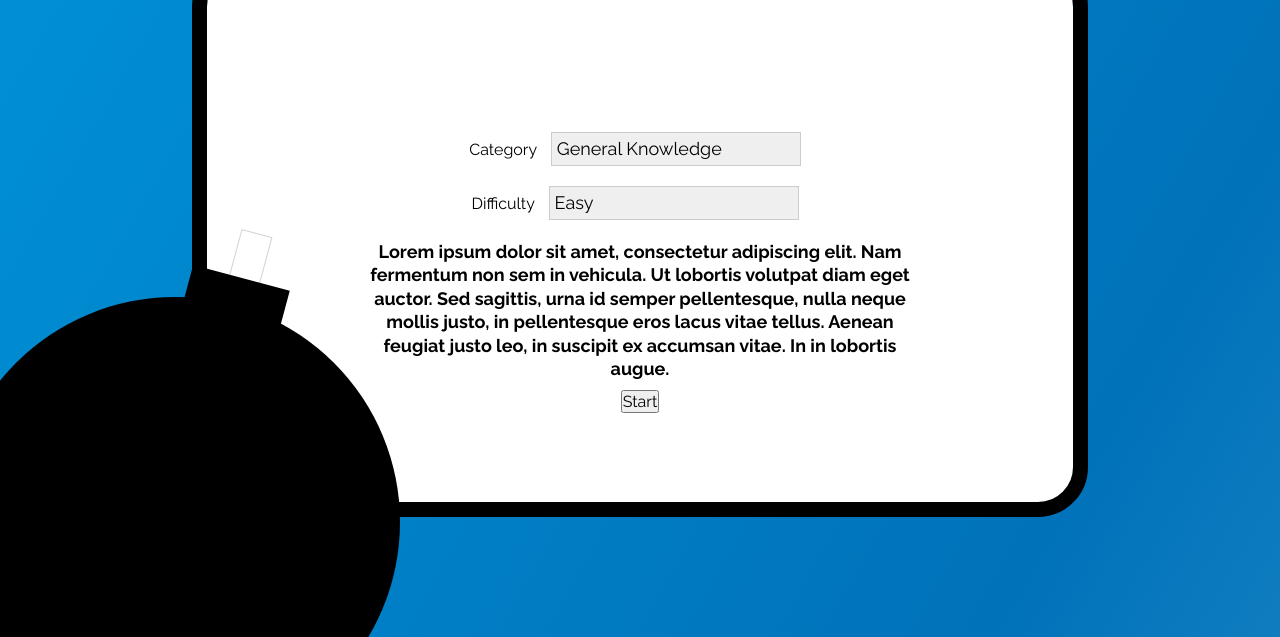
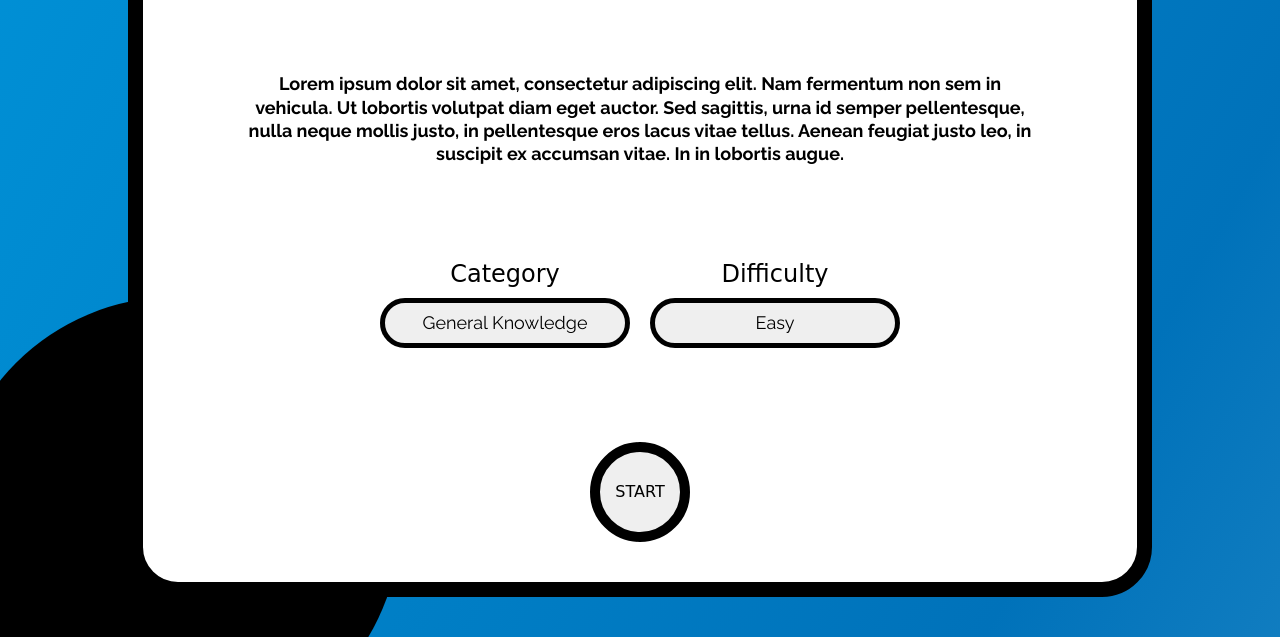
Before and after one commit to DangLLC/project4_nataliya_scott, a plain HTML site: page index.html in a window 1280 px wide. Shown: the part 163-800 px from the top of the page. Drawn offline with nearby package versions, Linux system fonts and the light colour scheme; a web font is replaced by a local one.

Commit message:
will these modals ever work? the answer (we hope) is now YES

```diff
--- a/index.html
+++ b/index.html
@@ -85,7 +85,7 @@
                 <fieldset class="qa-fieldset hidden defuse" id="qa6">
                     <div class="submit">
                         <p>DEFUSE BOMB?</p>
-                        <input type="submit" value="Yes, please.">
+                        <input type="submit" value="Yes, please." class="defuse-button">
                         <button class="explosion-button">No</button>
                     </div>
                 </fieldset>
@@ -97,6 +97,11 @@
         <div class="modal start-modal">
             <div class="modal-content modal-content-start">
                 <!-- categories -->
+                <h1>Bomb dot com</h1>
+                <p>Lorem ipsum dolor sit amet, consectetur adipiscing elit. Nam fermentum non sem in vehicula. Ut lobortis volutpat
+                    diam eget auctor. Sed sagittis, urna id semper pellentesque, nulla neque mollis justo, in pellentesque eros lacus
+                    vitae tellus. Aenean feugiat justo leo, in suscipit ex accumsan vitae. In in lobortis augue. </p>
+                <div class="select-container">
                     <div class="select select-category">
                         <label for="category">Category</label>
                         <select id="category">
@@ -117,16 +122,14 @@
                             <option value="medium">Difficult</option>
                         </select>
                     </div>
-                <p>Lorem ipsum dolor sit amet, consectetur adipiscing elit. Nam fermentum non sem in vehicula. Ut lobortis volutpat
-                    diam eget auctor. Sed sagittis, urna id semper pellentesque, nulla neque mollis justo, in pellentesque eros lacus
-                    vitae tellus. Aenean feugiat justo leo, in suscipit ex accumsan vitae. In in lobortis augue. </p>
+                </div>
                 <button class="start-button">Start</button>
             </div>
         </div>
     <!-- </div> -->
 
 
-        <!-- <div class="modal game-end-modal hide">
+        <!-- <div class="modal game-end-modal hidden">
 
         </div> -->
 
--- a/scripts/scripts.js
+++ b/scripts/scripts.js
@@ -135,11 +135,29 @@ $(".answers-container").on("click", "input", function() {
 
 
 // when user clicks "defuse bomb"j, store all their answers into variables
-$("form").on("submit", function(event) {
+$(".defuse-button").on("click", function(event) {
     event.preventDefault();
     const userAnswer6 = $("input[name=Q5Answer]:checked").val();
     if (userAnswer6 === "true")
     {
+        bombApp.winning();
+    }
+});
+
+$(".explosion-button").on("click", function (event) {
+    console.log("you pressed me");
+    event.preventDefault();
+    const userAnswer6 = $("input[name=Q5Answer]:checked").val();
+    if (userAnswer6 === "true") {
+        setTimeout(function () {
+            bombApp.winning();
+        }, 600);
+    }
+});
+
+
+bombApp.winning = function(){
+    console.log("Im working");
     $(".modal").removeClass("hidden");
     clearInterval(bombApp.countdown);
     $(".bomb").removeClass("bomb-slow-shake");
@@ -153,7 +171,6 @@ $("form").on("submit", function(event) {
             `
     );
 }
-});
 
 $(".explosion-button").on("click", function() {
     $(".bomb").addClass("bomb-explode")
@@ -164,7 +181,7 @@ $(".explosion-button").on("click", function() {
 
 $(".modal").on("click", ".play-again-button", function(){
     console.log("working");
-    $(".game-end-modal").addClass("hidden");
+    // $(".game-end-modal").addClass("hidden");
     $(".modal-content-losing, .modal-content-winning").addClass("hidden");
     $(".start-modal").removeClass("hidden");
     $(".modal-content-start").removeClass("hidden");
--- a/styles/partials/_global.scss
+++ b/styles/partials/_global.scss
@@ -37,6 +37,7 @@ body {
 h1 {
     font-family: 'Rammetto One', cursive;
     font-size: 4rem;
+    text-transform: uppercase;
 }
 
 h3 {
--- a/styles/partials/_modal.scss
+++ b/styles/partials/_modal.scss
@@ -1,15 +1,11 @@
 .modal {
-    width: 70vw;
-    height: 70vh;
-    padding: 100px;
-    // background: url(../assets/moreboom.svg), linear-gradient(rgb(0,0,0), rgb(0,0,0));
-    background-position: center;
+    width: 80vw;
+    min-height: 90vh;
+    padding: 40px 100px;
     background: white;
     display: flex;
     justify-content: center;
-    // background-repeat: no-repeat;
     position: fixed;
-    z-index: 450;
     top: 50%;
     left: 50%;
     transform: translateX(-50%) translateY(-50%);
@@ -21,7 +17,12 @@
 
 .modal-content {
     // border: 1px solid red;
-    padding: 50px;
+    // padding: 50px;
+    display: flex;
+    flex-direction: column;
+    align-items: center;
+    justify-content: space-between;
+    max-width: 100%;
     p {
         font-size: 1.8rem;
         line-height: 1.3;
@@ -29,23 +30,33 @@
     }
 }
 
-// .start-button {
-//     border-radius: 50%;
-//     width: 100px;
-//     height: 100px;
-//     border: 10px solid black;
-//     font-family: 'Rammetto One', cursive;
-//     text-transform: uppercase;
-// }
+.start-button {
+    border-radius: 50%;
+    width: 100px;
+    height: 100px;
+    border: 10px solid black;
+    font-family: 'Rammetto One', cursive;
+    text-transform: uppercase;
+}
+
+.start-modal {
+    z-index: 550;
+}
+
+.winning-modal {
+    z-index: 450;
+}
 
 select {
    margin: 10px;
    width: 250px;
-   padding: 5px 35px 5px 5px;
+   padding: 10px 5px;
    font-size: 1.8rem;
-   border: 1px solid #ccc;
-   height: 34px;
+   border: 5px solid black;
+   border-radius: 40px;
+//    height: 50px;
    appearance: none;
+   text-align: center;
 }
 
 //dropdown for IE
@@ -53,6 +64,17 @@ select::-ms-expand {
    display: none;
 }
 
+.select-container {
+    display: flex;
+    justify-content: center;
+}
+
+.select label {
+    display: block;
+    font-family: 'Rammetto One', cursive;
+    font-size: 2.4rem;
+}
+
 .hidden {
     display: none;
 }
```
Also changed, not shown: styles/styles.css. Lines whose indentation alone changed are shown as unchanged.
